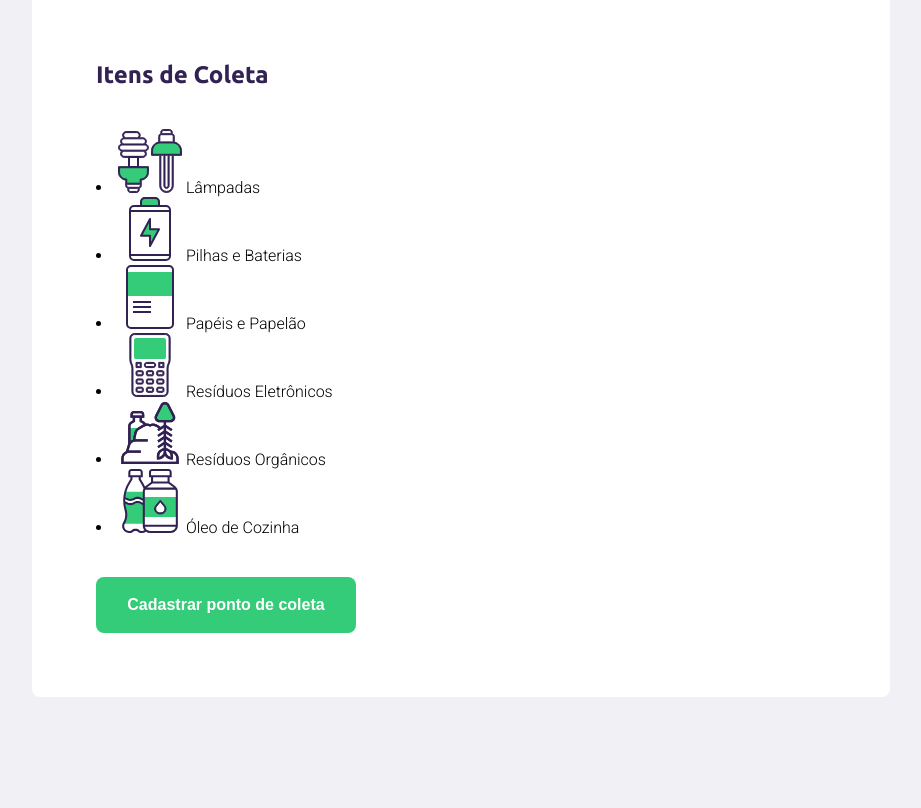
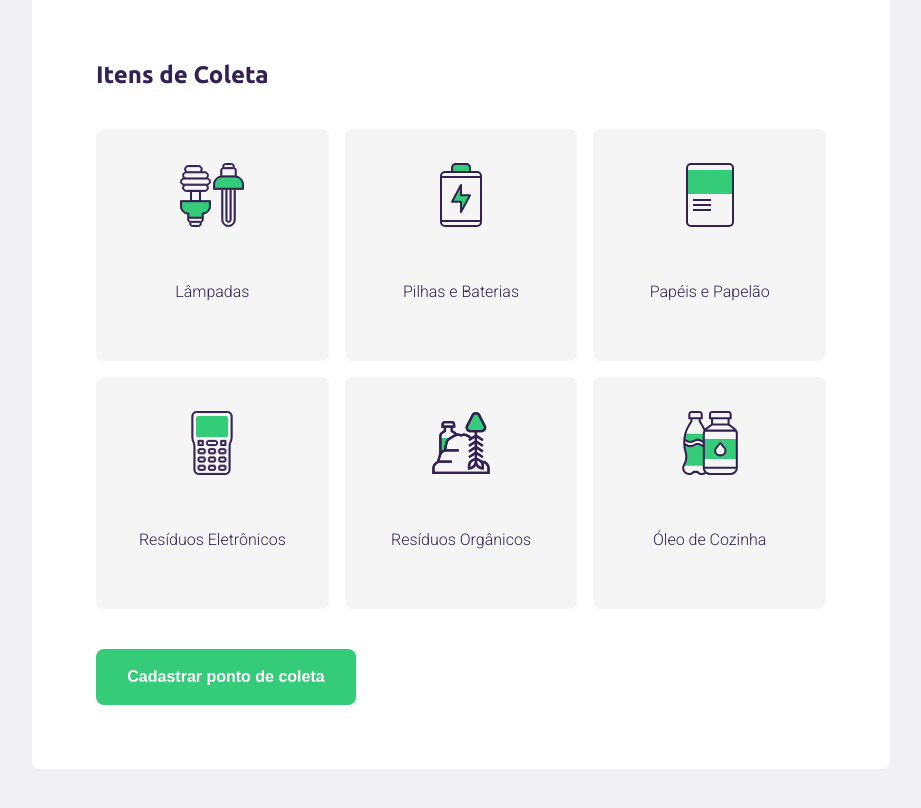
Before and after one commit to Chxpz/NLW_bootCamp_RocketSeat, a plain HTML site: page create-point.html in a window 1280 px wide. Shown: the part 706-1514 px from the top of the page, without its empty margins (179-1100 px from the left). Before the commit the page ends 1483 px from the top, so only its background shows below. Drawn offline with Linux system fonts and the light colour scheme; no server answers.

Commit message:
configurado o css da section itens de coleta

```diff
--- a/styles/create-point.css
+++ b/styles/create-point.css
@@ -107,3 +107,47 @@ form button:hover{
     background-color: #2fb86e;
 
 }
+
+.items-grid {
+    display: grid;
+    /*configurando o css grid por frações*/
+    grid-template-columns: 1fr 1fr 1fr;
+    /*faz as vezes de margem de maneira automática*/
+    gap: 16px;
+}
+
+.items-grid li{
+    background-color: #f5f5f5;
+    /* tira a propriade de item "bolinha" da lista*/
+    list-style:none;
+    border: 2px solid #f5f5f5;
+    border-radius: 8px;
+    height: 180px;
+    padding: 32px 24px 16px;
+    /*alinhando itens dentro da caixa*/
+    display: flex;
+    flex-direction: column;
+    align-items: center;
+    justify-content: space-between;
+    text-align: center;
+    /*personaliza a mini-mão ao passar pelo item*/
+    cursor: pointer
+}
+
+.items-grid li span{
+    margin-top: 12px;
+
+    flex:1;
+    display:flex;
+    align-items: center;
+
+    color: var(--title-color);
+
+}
+
+/*li.selected para o selected que está no li*/
+.items-grid li.selected{
+    background: #e1faec;
+    border: 2px solid #34cb79;
+
+}
```
